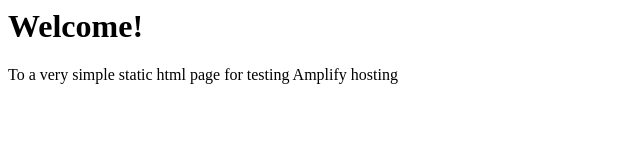
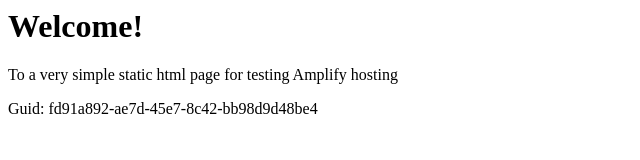
Before and after one commit to aws-aemilia-syd/Github-PR-Commit-Integration-Test-DoNotTouch-GithubWebhookPreviewCanaryTest-v1-prod-ap-southeast-2, a website: page src/index.html in a window 1280 px wide. Shown: the whole page, without its empty margins (0-640 px from the left). Drawn offline with Linux system fonts and the light colour scheme.

Commit message:
commit from integ tests

```diff
--- a/src/index.html
+++ b/src/index.html
@@ -1,3 +1,5 @@
+
+
 <html lang="en">
 
 <head>
@@ -10,6 +12,6 @@
 <body>
     <h1>Welcome!</h1>
     <p>To a very simple static html page for testing Amplify hosting</p>
-</body>
+    <p>Guid: fd91a892-ae7d-45e7-8c42-bb98d9d48be4</p></body>
 
 </html>
```
